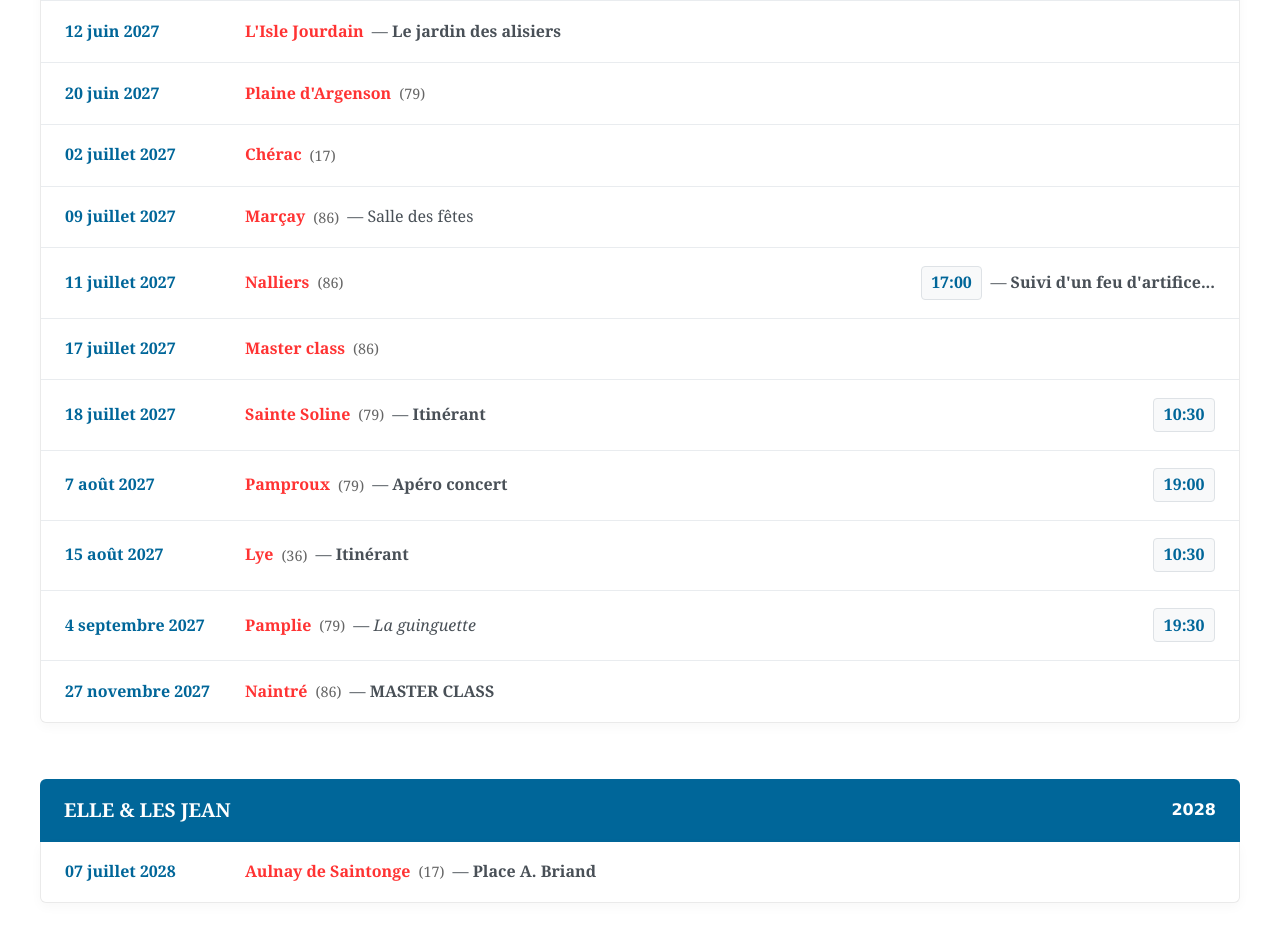
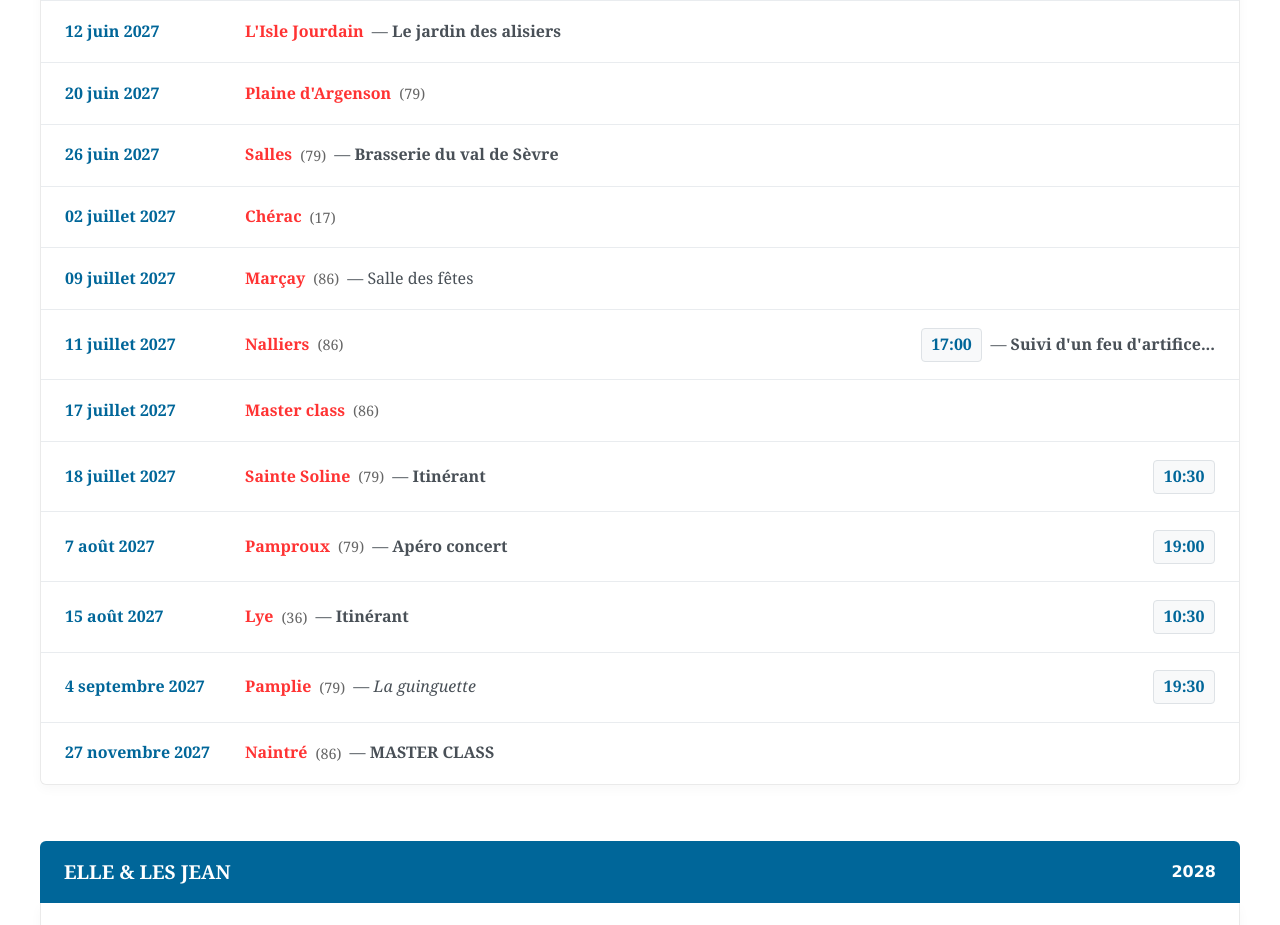
Before and after one commit to elleetlesjean/site, a plain HTML site: page agenda.html in a window 1280 px wide. Shown: the part 894-1819 px from the top of the page. Drawn offline with Linux system fonts and the light colour scheme.

Commit message:
Add files via upload

```diff
--- a/agenda.html
+++ b/agenda.html
@@ -129,6 +129,14 @@
                         <span class="agenda-dept">(79)</span>
                     </div>
                 </li>
+				<li class="agenda-item">
+                    <span class="agenda-date">26 juin 2027</span>
+                    <div class="agenda-details">
+                        <span class="agenda-city">Salles</span>
+                        <span class="agenda-dept">(79)</span>
+						   <span class="agenda-venue">— <strong>Brasserie du val de Sèvre</strong></span>
+                    </div>
+                </li>
                 <li class="agenda-item">
                     <span class="agenda-date">02 juillet 2027</span>
                     <div class="agenda-details">
```
